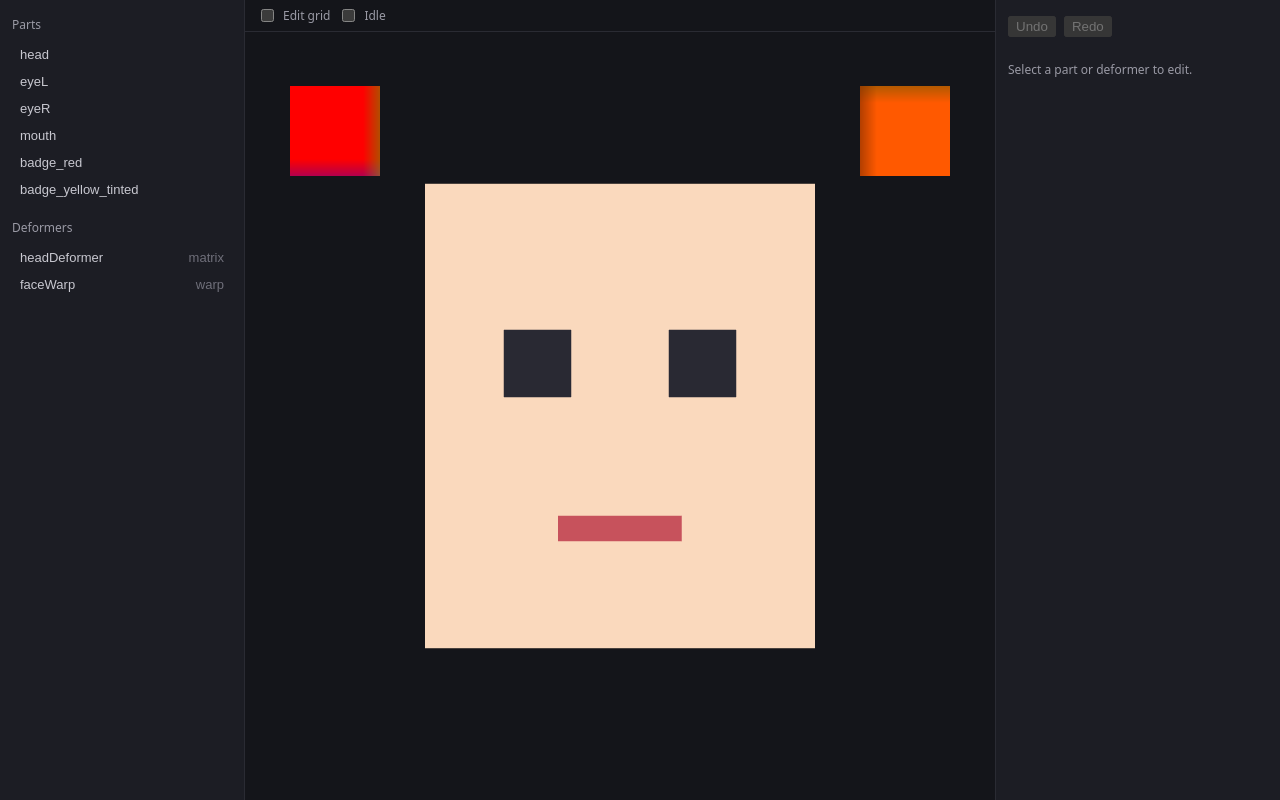
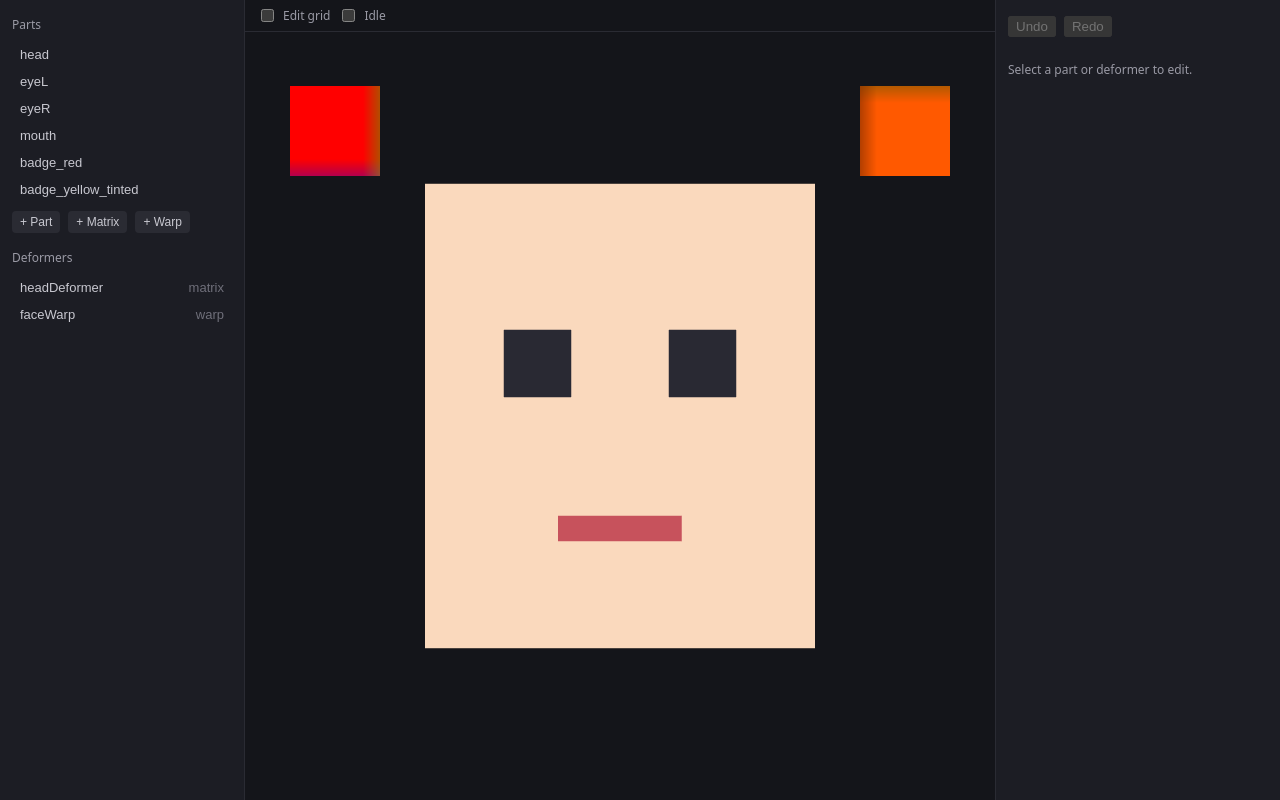
Before and after one commit to zeikar/iki, a React (Vite) app in the folder examples/editor/: page / in a window 1280 px wide. Shown: the top 800 px of the page. Built offline with nearby package versions, Linux system fonts and the light colour scheme.

Commit message:
feat(editor): PartsTree create buttons for part/matrix/warp

```diff
--- a/examples/editor/src/PartsTree.tsx
+++ b/examples/editor/src/PartsTree.tsx
@@ -1,4 +1,16 @@
+import { type CSSProperties } from "react";
+
 import { useEditorStore } from "./store";
+
+const addButtonStyle: CSSProperties = {
+  background: "#2a2b33",
+  color: "#c8c8d0",
+  fontSize: 12,
+  borderRadius: 4,
+  padding: "4px 8px",
+  border: "none",
+  cursor: "pointer",
+};
 
 /**
  * Read-only, selectable list of the document's parts plus a selectable list of
@@ -14,6 +26,9 @@ export function PartsTree() {
   const select = useEditorStore((s) => s.select);
   const selectedDeformerId = useEditorStore((s) => s.selectedDeformerId);
   const selectDeformer = useEditorStore((s) => s.selectDeformer);
+  const addPart = useEditorStore((s) => s.addPart);
+  const addMatrixDeformer = useEditorStore((s) => s.addMatrixDeformer);
+  const addWarpDeformer = useEditorStore((s) => s.addWarpDeformer);
   // `revision` is read only to subscribe — the model is mutated in place.
   const model = useEditorStore((s) => {
     void s.revision;
@@ -57,6 +72,25 @@ export function PartsTree() {
             );
           })}
         </ul>
+        <div style={{ display: "flex", gap: 8, marginTop: 8 }}>
+          <button type="button" onClick={addPart} style={addButtonStyle}>
+            + Part
+          </button>
+          <button
+            type="button"
+            onClick={addMatrixDeformer}
+            style={addButtonStyle}
+          >
+            + Matrix
+          </button>
+          <button
+            type="button"
+            onClick={addWarpDeformer}
+            style={addButtonStyle}
+          >
+            + Warp
+          </button>
+        </div>
       </div>
 
       {deformers.length > 0 && (
```
